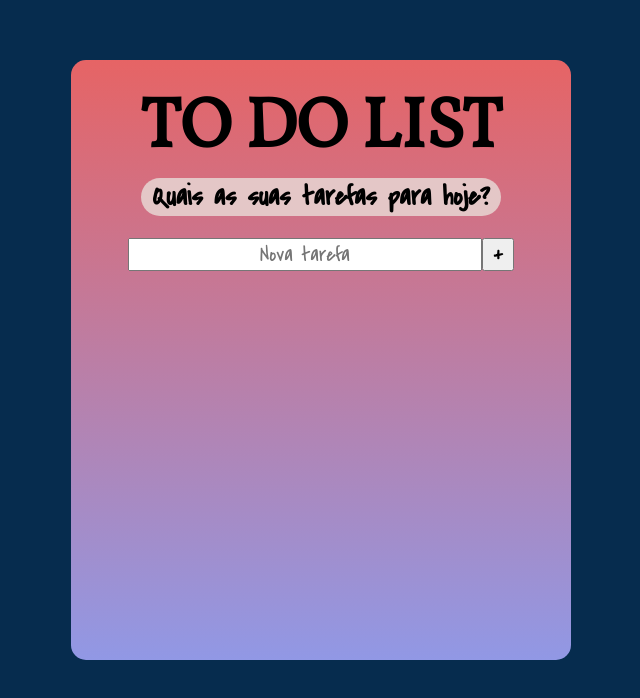
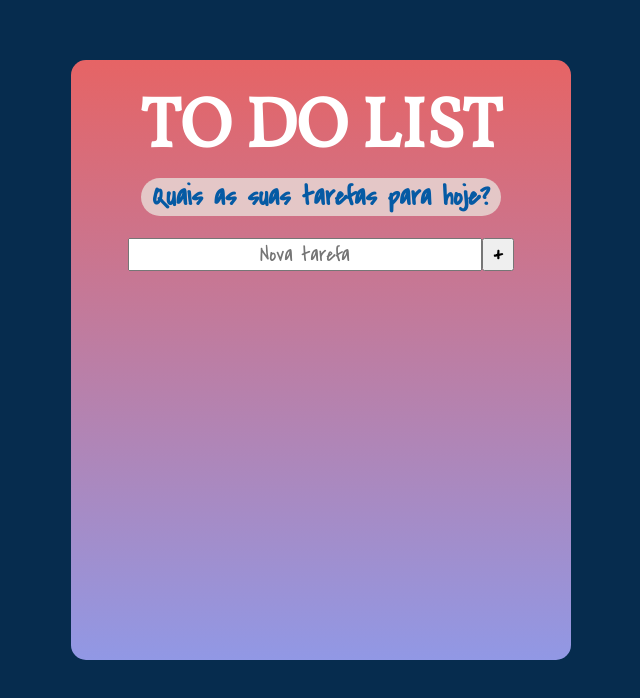
Before and after one commit to edgarrps/todo-list, a React (Vite) app: page / in a window 1280 px wide. Shown: the top 698 px of the page, without its empty margins (319-959 px from the left). Built offline with nearby package versions, Linux system fonts and the light colour scheme.

Commit message:
Better styled form
changed to #fff h1 color

```diff
--- a/src/components/List.css
+++ b/src/components/List.css
@@ -13,6 +13,7 @@
 
 h1 {
     font-family: 'Vollkorn', serif;
+    color: #fff;
 }
 
 .card{
@@ -21,6 +22,7 @@ h1 {
     margin-right: auto;
     position: flex;
     background: linear-gradient(#e66465, #9198e5);;
+    color: rgb(5, 90, 164);
     border-radius: 15px;
     width: 500px;
     height: 600px;
```
Also changed, not shown: src/components/Task.jsx (+6 -1 lines).
